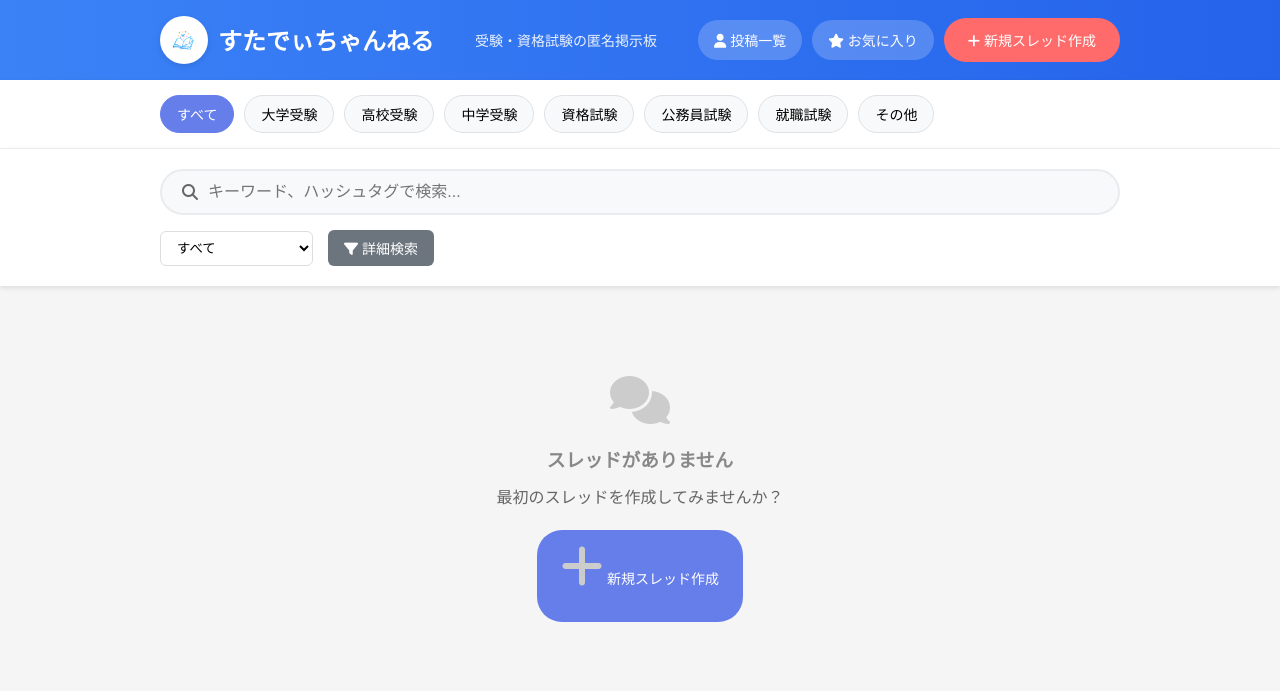
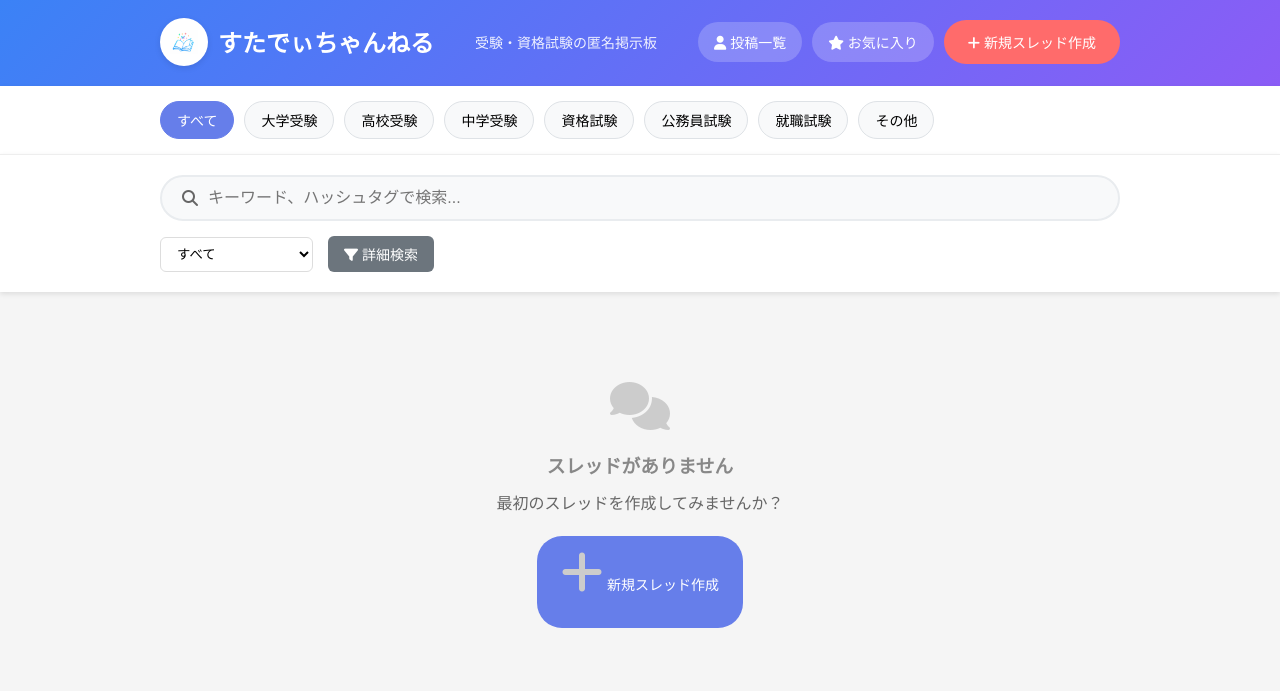
Before and after one commit to ytsukamoto01/study-channel, a website: page index.html in a window 1280 px wide. Drawn offline with Linux system fonts and the light colour scheme; no server answers.

Commit message:
Update style.css

```diff
--- a/css/style.css
+++ b/css/style.css
@@ -20,9 +20,10 @@ body {
 
 /* ヘッダー全体 */
 .header {
-  background: linear-gradient(90deg, #3b82f6, #2563eb); /* 青系グラデーション */
-  color: white;
-  padding: 16px 0;
+  background: linear-gradient(135deg, #3b82f6, #8b5cf6); /* 青〜紫 */
+  color: #fff;
+  padding: 18px 0 20px;
+  box-shadow: 0 2px 6px rgba(0,0,0,0.1);
 }
 
 .site-logo:hover {
```
